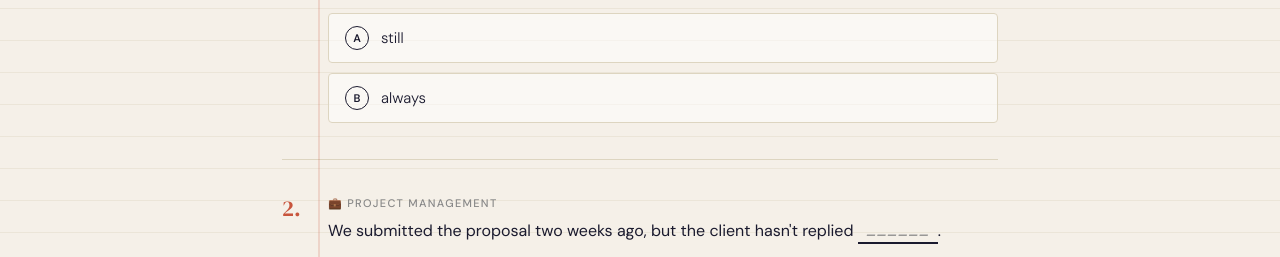
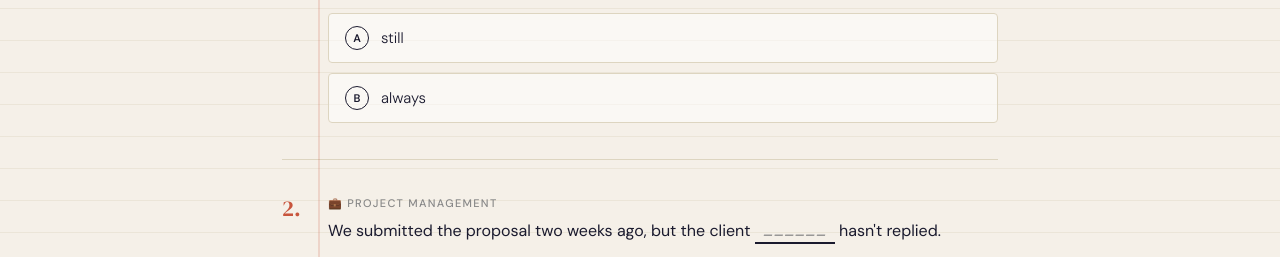
Before and after one commit to Balmain-English/grammar, a plain HTML site: page always-still-1.html in a window 1280 px wide. Shown: the part 535-792 px from the top of the page. Drawn offline with Linux system fonts and the light colour scheme.

Commit message:
Update always-still-1.html

```diff
--- a/always-still-1.html
+++ b/always-still-1.html
@@ -437,7 +437,7 @@
         <div class="q-num">2.</div>
         <div>
           <div class="q-context">💼 Project management</div>
-          <div class="q-text">We submitted the proposal two weeks ago, but the client hasn't replied <span class="blank">______</span>.</div>
+          <div class="q-text">We submitted the proposal two weeks ago, but the client <span class="blank">______</span> hasn't replied. </div>
         </div>
       </div>
       <div class="options">
```
